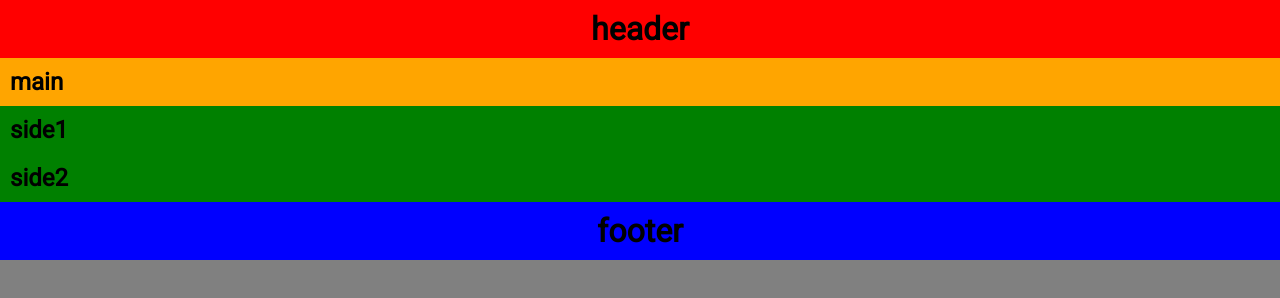
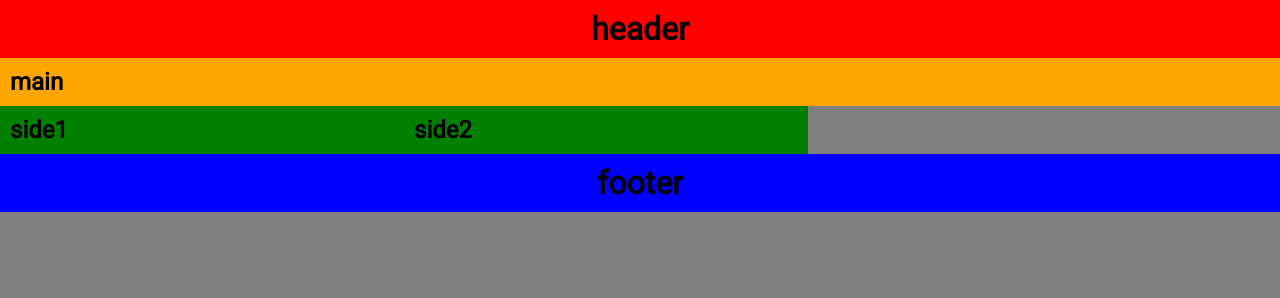
Before and after one commit to mackuroda1297/web1-10, a plain HTML site: page index.html in a window 1280 px wide. Drawn offline with Linux system fonts and the light colour scheme.

Commit message:
Create default.css

```diff
--- a/css/default.css
+++ b/css/default.css
@@ -29,3 +29,16 @@ footer{
     background-color:blue;
     text-align: center;
 }
+
+@media screen and (min-width:641px){
+    aside{
+        width: calc(50% - 20%);
+        float:left;
+    }
+    #side:after{
+        /* clearfix */
+        content:"";
+        display:block;
+        clear:both;
+    }
+}
```
